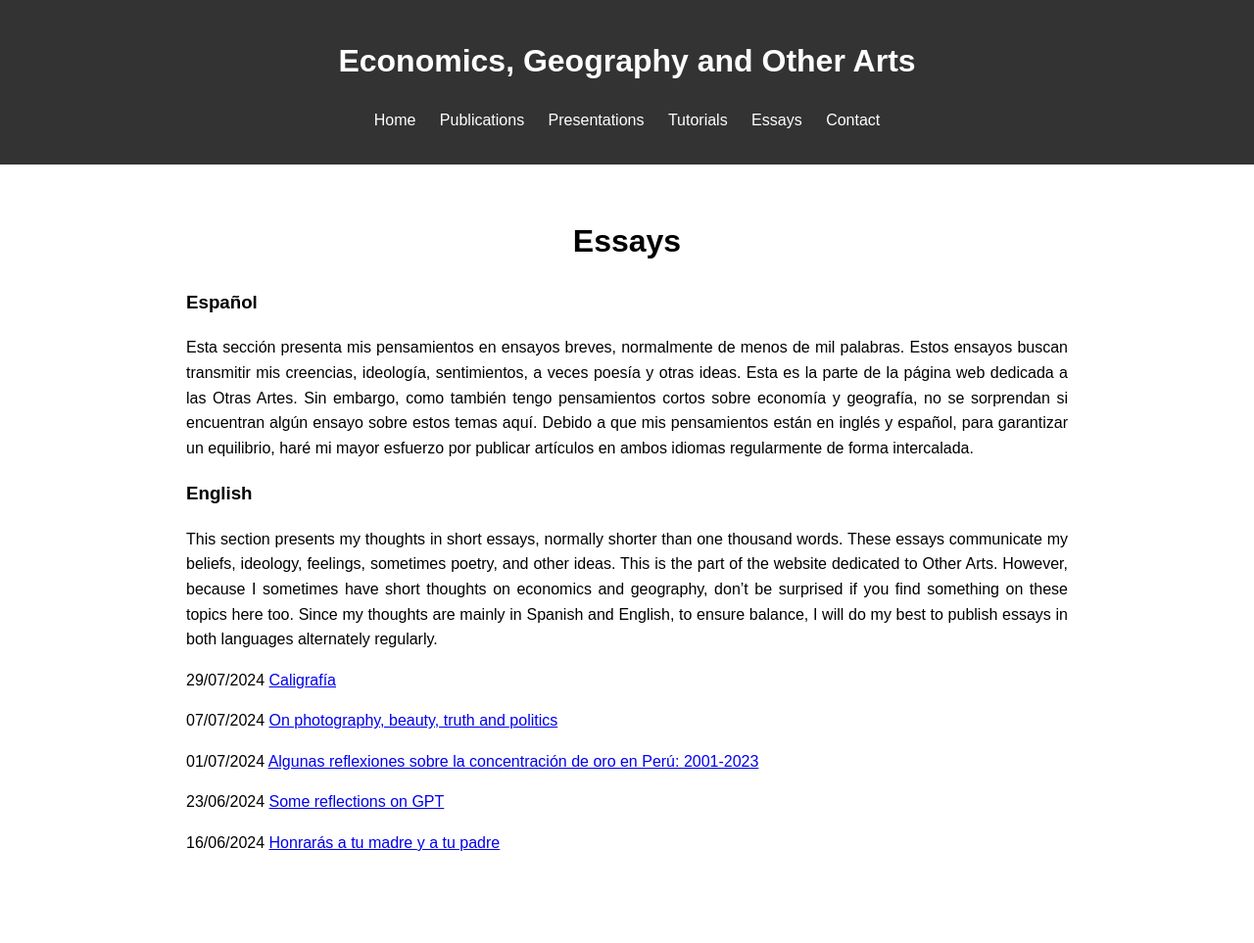
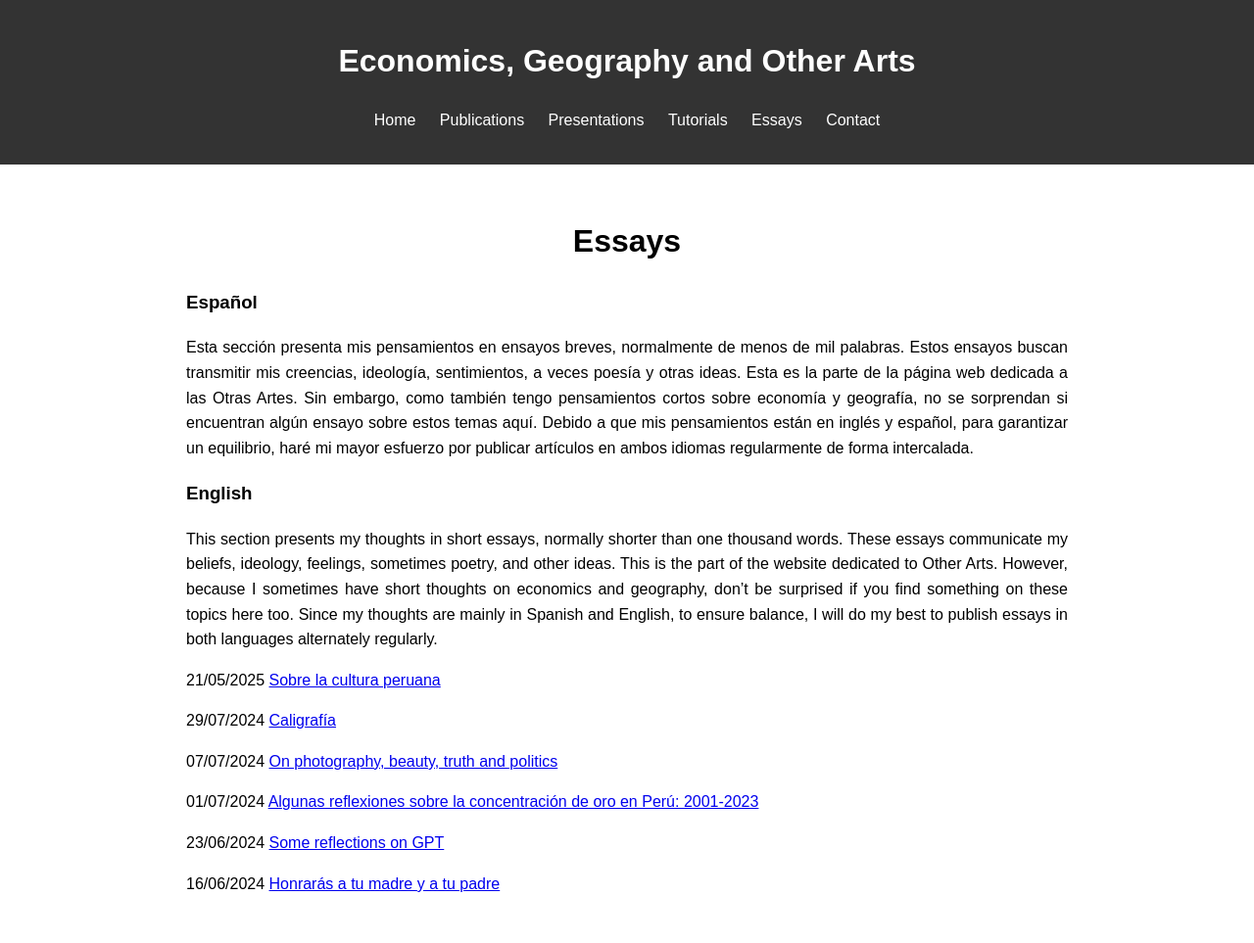
Before and after one commit to Favioleiva/favioleiva.github.io, a Jekyll site: the page built from essays.md, in a window 1280 px wide. Shown: the whole page at 98% size. Built offline with Jekyll 4.4.1, drawn with Linux system fonts in a browser that asks for light colours; nearby versions of some CDN libraries; before the commit the page ends 922 px from its top, so only the background shows below that.

Commit message:
Update essays.md

```diff
--- a/essays.md
+++ b/essays.md
@@ -14,6 +14,8 @@ Esta sección presenta mis pensamientos en ensayos breves, normalmente de menos
 
 This section presents my thoughts in short essays, normally shorter than one thousand words. These essays communicate my beliefs, ideology, feelings, sometimes poetry, and other ideas. This is the part of the website dedicated to Other Arts. However, because I sometimes have short thoughts on economics and geography, don't be surprised if you find something on these topics here too. Since my thoughts are mainly in Spanish and English, to ensure balance, I will do my best to publish essays in both languages alternately regularly.
 
+21/05/2025 [Sobre la cultura peruana](essays/6cultura.md)
+
 29/07/2024 [Caligrafía](essays/5caligrafia.md)
 
 07/07/2024 [On photography, beauty, truth and politics](essays/4photography.md)
```
